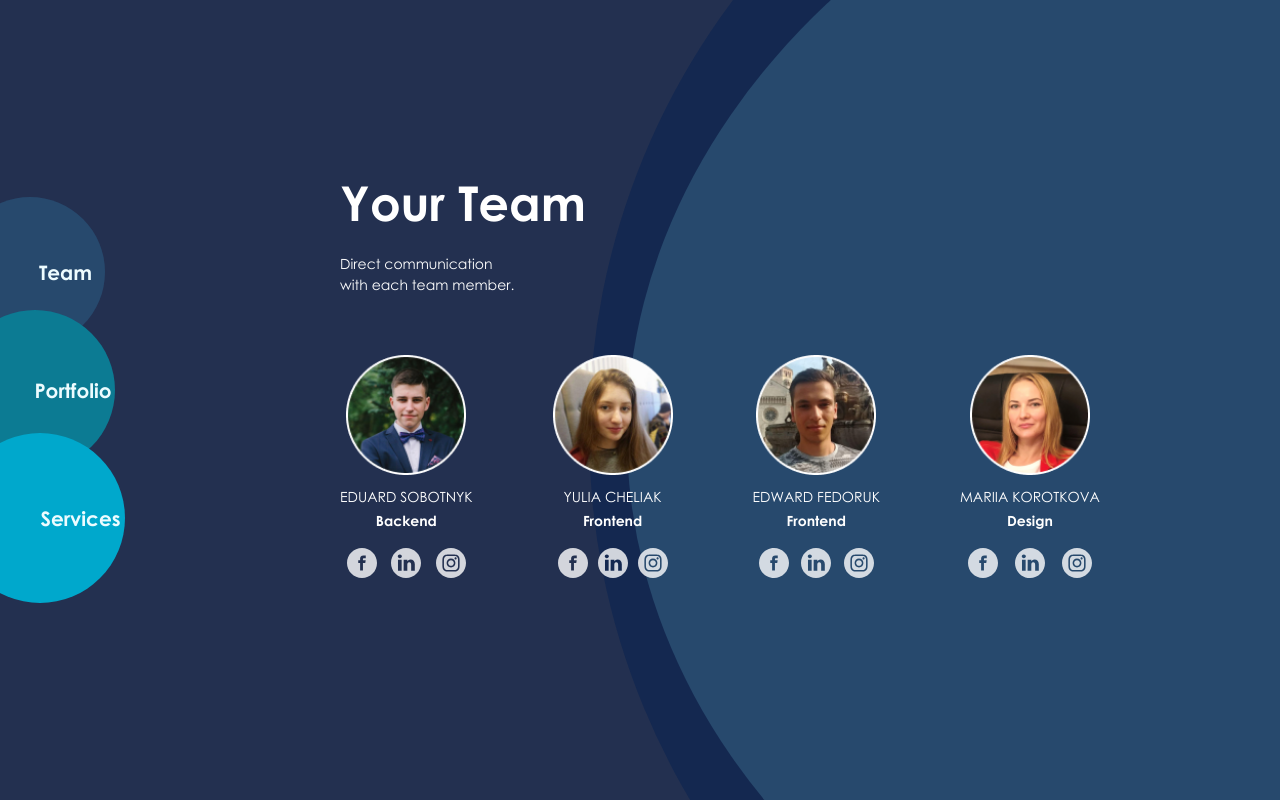
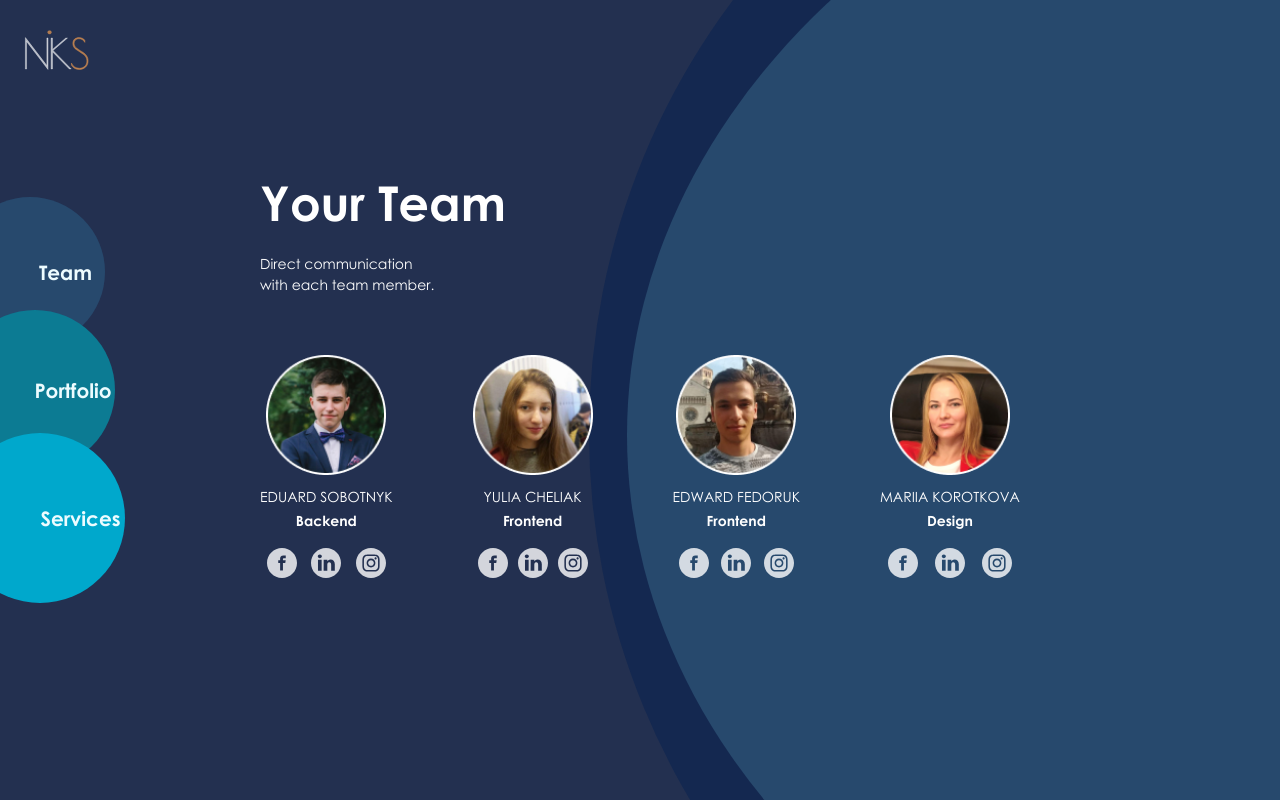
Before and after one commit to Edward-Fedoruk/Niks, a Next.js app: page /team in a window 1280 px wide. Built offline with nearby package versions, Linux system fonts and the light colour scheme.

Commit message:
refactore layout

```diff
--- /dev/null
+++ b/src/components/DesktopNav/DesktopNav.jsx
@@ -0,0 +1,60 @@
+/* eslint-disable react/no-array-index-key */
+import React, { useEffect } from 'react';
+import { useTrail, animated } from 'react-spring';
+import Link from 'next/link';
+import styles from './styles.module.scss';
+
+const calc = (x, y) => [x - window.innerWidth / 2, y - window.innerHeight / 2];
+
+const trans = (i) => (x, y) => `translate3d(
+  ${x / (34)}px,
+  ${y / (34) + (i === 0 ? 0 : -37 * i)}px,
+  0
+)`;
+const nav = [
+  { navName: 'Team', style: styles.team, link: '/team' },
+  { navName: 'Portfolio', style: styles.portfolio, link: '/portfolio' },
+  { navName: 'Services', style: styles.services, link: '/services' },
+];
+
+const DesktopNav = () => {
+  const [springs, set] = useTrail(3, () => ({ xy: [0, 0] }));
+
+  const handleMove = ({ x, y }) => set({ xy: calc(x, y) });
+
+  useEffect(() => {
+    document.addEventListener('mousemove', handleMove);
+    return () => document.removeEventListener('mousemove', handleMove);
+  }, []);
+
+  return (
+    <nav className={styles.nav}>
+      <div className={styles.buttonGroup}>
+        {springs.map((sp, i) => (
+          <Link key={nav[i].link} href={nav[i].link}>
+            <animated.a
+              type="button"
+              className={nav[i].style}
+              style={{
+                ...sp,
+                transform: sp.xy.interpolate(trans(i)),
+                width: 150 + i * 10,
+                height: 150 + i * 10,
+                zIndex: i,
+              }}
+            >
+              <span
+                className={styles.btnText}
+                style={{ marginLeft: 71 + i * 5 }}
+              >
+                {nav[i].navName}
+              </span>
+            </animated.a>
+          </Link>
+        ))}
+      </div>
+    </nav>
+  );
+};
+
+export default DesktopNav;
--- /dev/null
+++ b/src/components/DesktopNav/styles.module.scss
@@ -0,0 +1,55 @@
+@use '../../sass/globals.scss' as *;
+
+.nav {
+  width: 160px;
+  height: 100%;
+  display: flex;
+  flex-direction: column;
+  align-items: center;
+  justify-content: center;
+  z-index: 5;
+  position: absolute;
+}
+
+.buttonGroup {
+  transform: translateY(37px) translateX(-40px);
+}
+
+.circleBtn {
+  @include button;
+  color: #EDFCFF;
+  border-radius: 50%;
+  display: flex;
+  align-items: center;
+  cursor: pointer;
+  position: relative;
+  left: 0;
+  transition: left ease-in .2s;
+  justify-content: center;
+
+  &:hover {
+   left: 30%;
+   .btnText {
+     margin-left: 0 !important;
+   }
+  }
+}
+
+.btnText {
+  transition: margin ease-in .2s;
+}
+
+.team {
+  @extend .circleBtn;
+  background-color: $color-delta;
+}
+
+.portfolio {
+  @extend .circleBtn;
+  background-color: $color-gamma;
+}
+
+.services {
+  @extend .circleBtn;
+  background-color: $color-beta;
+}
--- a/src/components/Logo/Logo.jsx
+++ b/src/components/Logo/Logo.jsx
@@ -1,7 +1,10 @@
+/* eslint-disable jsx-a11y/anchor-is-valid */
 /* eslint-disable no-constant-condition */
 /* eslint-disable no-await-in-loop */
 import React from 'react';
 import { useSpring, animated } from 'react-spring';
+import Link from 'next/link';
+import styles from './styles.module.scss';
 
 const Logo = () => {
   const spring = useSpring({
@@ -13,15 +16,15 @@ const Logo = () => {
       strokeWidth: 1,
     },
     to: async (next) => {
-      while (true) {
       await next({ strokeDasharray: 209 });
       await next({ fillOpacity: 1, strokeOpacity: 0 });
-      }
     },
     config: { duration: 3000, precision: 0.1 },
   });
 
   return (
+    <Link href="/">
+      <a className={styles.logo}>
         <svg width="109" height="109" viewBox="0 0 109 109" fill="none" xmlns="http://www.w3.org/2000/svg">
           <animated.path style={spring} d="M46.8771 38.0116H48.0047V69.4662L26.5417 41.4009V69.0116H25.4141V37.5569L46.8771 65.5809V38.0116Z" fill="white" stroke="white" />
           <animated.path style={spring} d="M51.1113 38.1218H52.4563V49.4078L65.7805 38.1218H67.4617L53.0448 50.3927L71.1605 68.9016H69.3111L52.4984 51.7881V68.9016H51.1113V38.1218Z" stroke="white" fill="white" />
@@ -38,6 +41,8 @@ const Logo = () => {
             stroke="#F39E50"
           />
         </svg>
+      </a>
+    </Link>
   );
 };
 
--- /dev/null
+++ b/src/components/Logo/styles.module.scss
@@ -0,0 +1,14 @@
+@use '../../sass/globals.scss' as *;
+
+.logo {
+  margin-bottom: auto;
+  top: 0;
+  left: 0;
+  z-index: 200;
+  position: absolute;
+
+  @include tablet {
+    left: 50%;
+    transform: translateX(-50%);
+  }
+}
--- a/src/components/Nav/Nav.jsx
+++ b/src/components/Nav/Nav.jsx
@@ -1,60 +1,17 @@
-/* eslint-disable react/no-array-index-key */
-import React, { useEffect } from 'react';
-import { useTrail, animated } from 'react-spring';
-import Link from 'next/link';
+import React from 'react';
+import DesktopNav from '../DesktopNav/DesktopNav';
 import styles from './styles.module.scss';
+import MobileNav from '../MobileNav/MobileNav';
 
-const calc = (x, y) => [x - window.innerWidth / 2, y - window.innerHeight / 2];
-
-const trans = (i) => (x, y) => `translate3d(
-  ${x / (34)}px,
-  ${y / (34) + (i === 0 ? 0 : -37 * i)}px,
-  0
-)`;
-const nav = [
-  { navName: 'Team', style: styles.team, link: '/team' },
-  { navName: 'Portfolio', style: styles.portfolio, link: '/portfolio' },
-  { navName: 'Services', style: styles.services, link: '/services' },
-];
-
-const Nav = () => {
-  const [springs, set] = useTrail(3, () => ({ xy: [0, 0] }));
-
-  const handleMove = ({ x, y }) => set({ xy: calc(x, y) });
-
-  useEffect(() => {
-    document.addEventListener('mousemove', handleMove);
-    return () => document.removeEventListener('mousemove', handleMove);
-  }, []);
-
-  return (
-    <nav className={styles.nav}>
-      <div className={styles.buttonGroup}>
-        {springs.map((sp, i) => (
-          <Link key={nav[i].link} href={nav[i].link}>
-            <animated.a
-              type="button"
-              className={nav[i].style}
-              style={{
-                ...sp,
-                transform: sp.xy.interpolate(trans(i)),
-                width: 150 + i * 10,
-                height: 150 + i * 10,
-                zIndex: i,
-              }}
-            >
-              <span
-                className={styles.btnText}
-                style={{ marginLeft: 71 + i * 5 }}
-              >
-                {nav[i].navName}
-              </span>
-            </animated.a>
-          </Link>
-        ))}
-      </div>
-    </nav>
-  );
-};
+const Nav = () => (
+  <>
+    <div className={styles.mobileNav}>
+      <MobileNav />
+    </div>
+    <div className={styles.desktopNav}>
+      <DesktopNav />
+    </div>
+  </>
+);
 
 export default Nav;
--- a/src/components/Nav/styles.module.scss
+++ b/src/components/Nav/styles.module.scss
@@ -1,55 +1,17 @@
 @use '../../sass/globals.scss' as *;
 
-.nav {
-  width: 160px;
-  height: 100%;
-  display: flex;
-  flex-direction: column;
-  align-items: center;
-  justify-content: center;
-  z-index: 5;
-  position: relative;
-}
-
-.buttonGroup {
-  transform: translateY(37px) translateX(-40px);
-}
-
-.circleBtn {
-  @include button;
-  color: #EDFCFF;
-  border-radius: 50%;
-  display: flex;
-  align-items: center;
-  cursor: pointer;
-  position: relative;
-  left: 0;
-  transition: left ease-in .2s;
-  justify-content: center;
-
-  &:hover {
-   left: 30%;
-   .btnText {
-     margin-left: 0 !important;
-   }
+.mobileNav {
+  display: none;
+  @include tablet {
+    display: block;
   }
 }
 
-.btnText {
-  transition: margin ease-in .2s;
+.desktopNav {
+  display: block;
+  height: 100%;
+
+  @include tablet {
+    display: none;
+  }
 }
-
-.team {
-  @extend .circleBtn;
-  background-color: $color-delta;
-}
-
-.portfolio {
-  @extend .circleBtn;
-  background-color: $color-gamma;
-}
-
-.services {
-  @extend .circleBtn;
-  background-color: $color-beta;
-}
--- a/src/components/TeamPage/TeamPage.jsx
+++ b/src/components/TeamPage/TeamPage.jsx
@@ -1,11 +1,9 @@
 import React from 'react';
-import Nav from '../Nav/Nav';
 import styles from './styles.module.scss';
 import TeamMember from '../TeamMember/TeamMember';
 
 const TeamPage = () => (
   <div className={styles.team}>
-    <Nav />
     <div className={styles.circles}>
       <div className={styles.mainCircle} />
       <div className={styles.secondaryCircle} />
--- a/src/pages/_app.jsx
+++ b/src/pages/_app.jsx
@@ -3,8 +3,16 @@ import '../sass/reset.scss';
 import '../sass/fonts.scss';
 import React from 'react';
 import PropTypes from 'prop-types';
+import Nav from '../components/Nav/Nav';
+import Logo from '../components/Logo/Logo';
 
-const App = ({ Component, pageProps }) => <Component {...pageProps} />;
+const App = ({ Component, pageProps }) => (
+  <>
+    <Logo />
+    <Nav />
+    <Component {...pageProps} />
+  </>
+);
 
 App.propTypes = {
   Component: PropTypes.node.isRequired,
```
Also changed, not shown: src/components/HomePage/HomePage.jsx (+1 -9 lines), src/components/HomePage/styles.module.scss (+0 -13 lines). Lines whose indentation alone changed are shown as unchanged.
